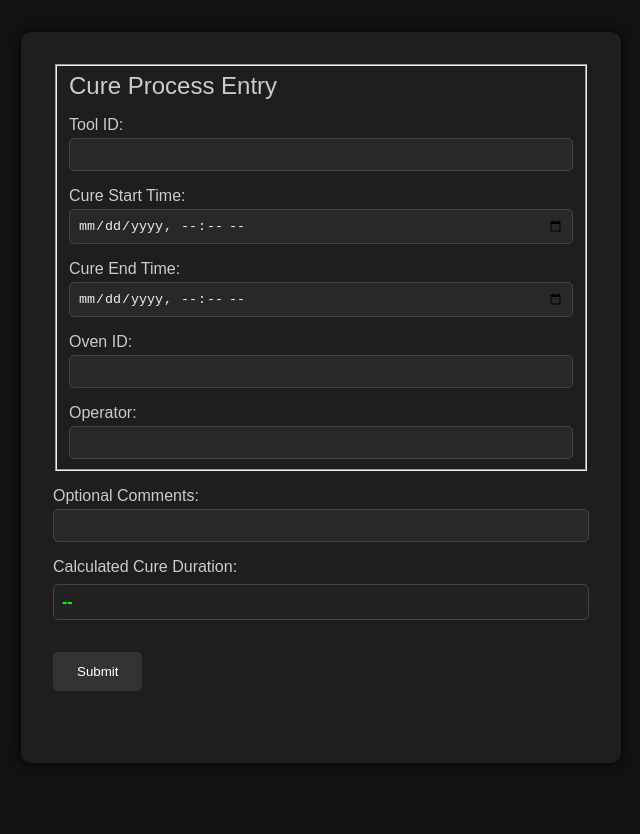
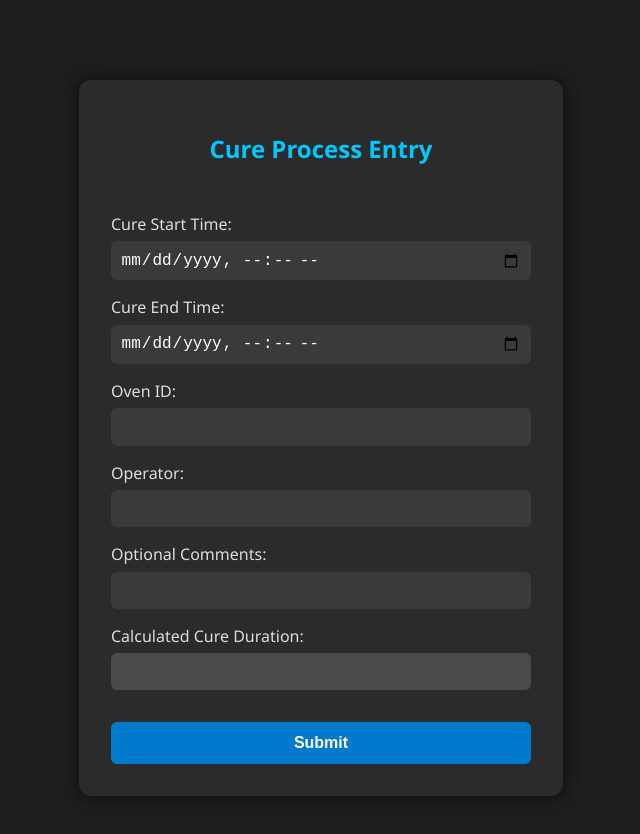
Before and after one commit to bushongTech/which-mountain-help, a plain HTML site: page cure-service/public/index.html in a window 1280 px wide. Shown: the whole page, without its empty margins (319-959 px from the left). Before the commit the page ends 800 px from the top, so only its background shows below. Drawn offline with Linux system fonts and the light colour scheme.

Commit message:
updating for update sake

```diff
--- a/cure-service/public/index.html
+++ b/cure-service/public/index.html
@@ -11,11 +11,7 @@
 <body>
   <div class="container">
     <form id="cureForm">
-      <fieldset id="requiredFields">
-        <div id="subFormTitle">Cure Process Entry</div>
-
-        <label for="tool-id">Tool ID:</label>
-        <input type="text" id="tool-id" name="tool-id" required />
+      <h2>Cure Process Entry</h2>
 
       <label for="cure-start-time">Cure Start Time:</label>
       <input type="datetime-local" id="cure-start-time" name="cure-start-time" required />
@@ -28,13 +24,12 @@
 
       <label for="operator">Operator:</label>
       <input type="text" id="operator" name="operator" required />
-      </fieldset>
 
       <label for="comments">Optional Comments:</label>
       <input type="text" id="comments" name="comments" />
 
-      <label id="cureDurationLabel">Calculated Cure Duration:</label>
-      <div id="cureDuration">--</div>
+      <label for="cureDuration">Calculated Cure Duration:</label>
+      <input type="text" id="cureDuration" name="cureDuration" readonly />
 
       <button type="submit" id="submitForReview">Submit</button>
     </form>
--- a/cure-service/public/script.js
+++ b/cure-service/public/script.js
@@ -13,9 +13,9 @@ document.addEventListener('DOMContentLoaded', () => {
       const durationMs = end - start;
       const hours = Math.floor(durationMs / 3600000);
       const minutes = Math.floor((durationMs % 3600000) / 60000);
-      durationDisplay.textContent = `${hours}h ${minutes}m`;
+      durationDisplay.value = `${hours}h ${minutes}m`;
     } else {
-      durationDisplay.textContent = '--';
+      durationDisplay.value = '--';
     }
   }
 
@@ -26,31 +26,28 @@ document.addEventListener('DOMContentLoaded', () => {
     e.preventDefault();
 
     const data = {
-      tool_id: document.getElementById('tool-id').value,
-      cure_start_time: document.getElementById('cure-start-time').value,
-      cure_end_time: document.getElementById('cure-end-time').value,
+      cure_start_time: startInput.value,
+      cure_end_time: endInput.value,
       oven_id: document.getElementById('oven-id').value,
       operator: document.getElementById('operator').value,
       comments: document.getElementById('comments').value,
+      duration: durationDisplay.value
     };
 
     try {
       const response = await fetch('/api/cure-service', {
         method: 'POST',
-        headers: {
-          'Content-Type': 'application/json'
-        },
+        headers: { 'Content-Type': 'application/json' },
         body: JSON.stringify(data)
       });
 
       const result = await response.json();
-
       messageBox.textContent = result.message || 'Submitted successfully!';
       messageBox.className = response.ok ? 'success' : 'error';
 
       if (response.ok) {
         form.reset();
-        durationDisplay.textContent = '--';
+        durationDisplay.value = '--';
       }
     } catch (err) {
       messageBox.textContent = 'Submission failed.';
--- a/cure-service/public/styles.css
+++ b/cure-service/public/styles.css
@@ -1,88 +1,96 @@
-* {
+/* General Layout */
+body {
+  margin: 0;
+  padding: 0;
+  background-color: #1e1e1e;
+  font-family: 'Segoe UI', Tahoma, Geneva, Verdana, sans-serif;
+  color: #ffffff;
+}
+
+/* Form Container */
+form {
+  background-color: #2b2b2b;
+  width: 420px;
+  margin: 5rem auto;
+  padding: 2rem;
+  border-radius: 12px;
+  box-shadow: 0 0 15px rgba(0, 0, 0, 0.7);
+  display: flex;
+  flex-direction: column;
+}
+
+/* Form Heading */
+form h2 {
+  text-align: center;
+  color: #00c7ff;
+  margin-bottom: 2rem;
+}
+
+/* Labels and Inputs */
+label {
+  margin-top: 1rem;
+  margin-bottom: 0.4rem;
+  font-weight: 500;
+  color: #dddddd;
+}
+
+input,
+textarea,
+select {
+  padding: 0.6rem;
+  border: none;
+  border-radius: 6px;
+  background-color: #3a3a3a;
+  color: #ffffff;
+  font-size: 1rem;
+  width: 100%;
   box-sizing: border-box;
 }
 
-body {
-  font-family: Arial, sans-serif;
-  background-color: #121212;
-  color: #f0f0f0;
-  margin: 0;
-  padding: 2rem;
+textarea {
+  resize: vertical;
+  min-height: 60px;
 }
 
-.container {
-  max-width: 600px;
-  margin: 0 auto;
-  background-color: #1e1e1e;
-  padding: 2rem;
-  border-radius: 10px;
-  box-shadow: 0 0 10px #000;
+/* Read-only input styling */
+input[readonly] {
+  background-color: #4a4a4a;
+  color: #bbbbbb;
 }
 
-#subFormTitle {
-  font-size: 1.5rem;
-  margin-bottom: 1rem;
-  color: #ccc;
-}
-
-label {
-  display: block;
-  margin-top: 1rem;
-  color: #ccc;
-}
-
-input[type="text"],
-input[type="number"],
-input[type="datetime-local"] {
-  width: 100%;
-  padding: 0.5rem;
-  background-color: #282828;
-  color: #f0f0f0;
-  border: 1px solid #444;
-  border-radius: 5px;
+/* Optional Field Note */
+.optional {
+  font-style: italic;
+  font-size: 0.85rem;
+  color: #aaaaaa;
   margin-top: 0.25rem;
 }
 
-#cureDuration {
-  margin-top: 0.5rem;
-  padding: 0.5rem;
-  background-color: #222;
-  border: 1px solid #444;
-  border-radius: 5px;
-  color: #0f0;
+/* Submit Button */
+input[type="submit"],
+button {
+  margin-top: 2rem;
+  padding: 0.75rem;
+  background-color: #007acc;
+  color: #ffffff;
   font-weight: bold;
+  font-size: 1rem;
+  border: none;
+  border-radius: 6px;
+  cursor: pointer;
+  transition: background-color 0.3s ease;
 }
 
-button {
-  margin-top: 2rem;
-  padding: 0.75rem 1.5rem;
-  background-color: #333;
-  color: #fff;
-  border: none;
-  border-radius: 5px;
-  cursor: pointer;
-  transition: background-color 0.2s ease;
+input[type="submit"]:hover,
+button:hover {
+  background-color: #00c7ff;
 }
 
-button:hover {
-  background-color: #555;
+/* Responsive for smaller screens */
+@media (max-width: 480px) {
+  form {
+    width: 90%;
+    margin: 3rem auto;
+    padding: 1.5rem;
+  }
 }
-
-#messageBox {
-  margin-top: 1rem;
-  padding: 0.75rem;
-  border-radius: 5px;
-  font-weight: bold;
-}
-
-.success {
-  background-color: #214d26;
-  color: #c7f7cc;
-  border: 1px solid #397d4f;
-}
-
-.error {
-  background-color: #4d2121;
-  color: #f7c7c7;
-  border: 1px solid #7d3939;
-}
```
Lines whose indentation alone changed are shown as unchanged.
